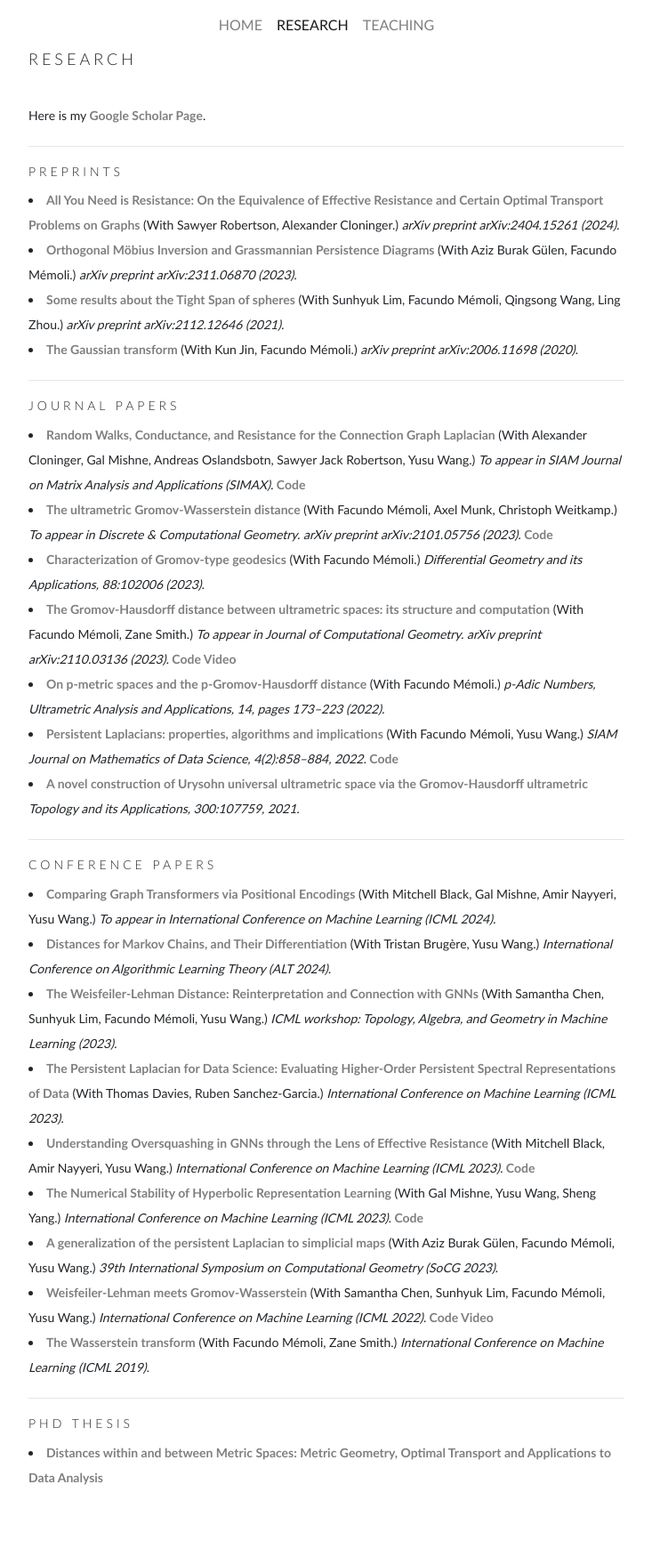
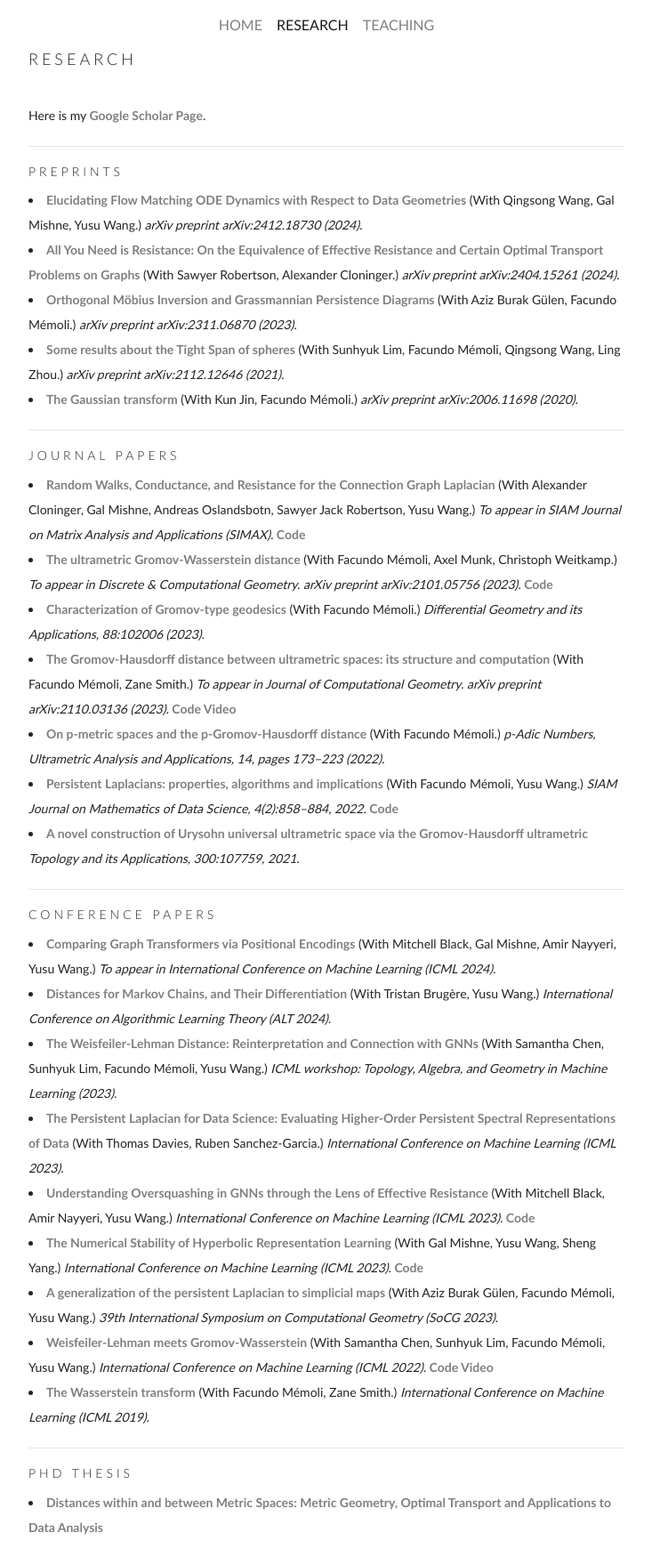
Before and after one commit to ZhengchaoW/ZhengchaoW.github.io, a Jekyll site: the page built from research.html, in a window 1280 px wide. Shown: the whole page at 89% size, without its empty margins (273-1006 px from the left). Built offline with Jekyll 4.4.1, drawn with Linux system fonts in a browser that asks for light colours; before the commit the page ends 1703 px from its top, so only the background shows below that.

Commit message:
update paper

```diff
--- a/_data/preprints.yml
+++ b/_data/preprints.yml
@@ -1,4 +1,8 @@
 papers:
+  - title: "Elucidating Flow Matching ODE Dynamics with Respect to Data Geometries"
+    link: https://arxiv.org/pdf/2412.18730
+    coauthors: Qingsong Wang, Gal Mishne, Yusu Wang
+    publishedat: arXiv preprint arXiv:2412.18730 (2024)
   - title: "All You Need is Resistance: On the Equivalence of Effective Resistance and Certain Optimal Transport Problems on Graphs"
     link: https://arxiv.org/pdf/2404.15261
     coauthors: Sawyer Robertson, Alexander Cloninger
```
Also changed, not shown: 1 other file.
